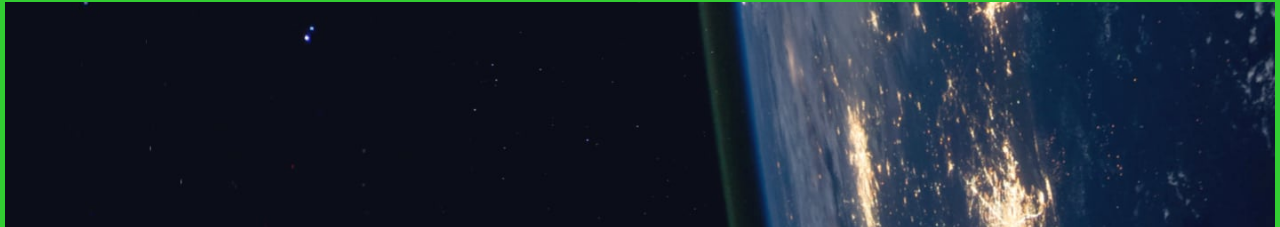
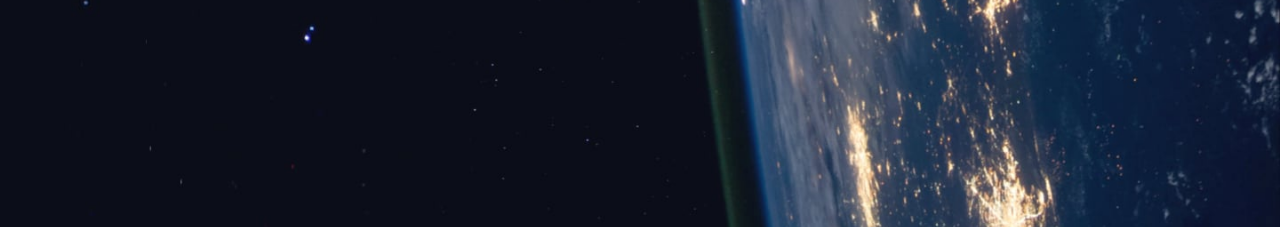
Before and after one commit to ankitbtanna/space-tour, a website: page index.html in a window 1280 px wide. Shown: the part 97-324 px from the top of the page. Drawn offline with nearby package versions, Linux system fonts and the light colour scheme; files whose address does not match are found by name; a web font is replaced by a local one.

Commit message:
remove the border

```diff
--- a/index.css
+++ b/index.css
@@ -154,7 +154,6 @@ html:focus-within {
 }
 
 .grid-container {
-  border: 5px solid limegreen;
   display: grid;
   text-align: center;
   place-items: center;
```
